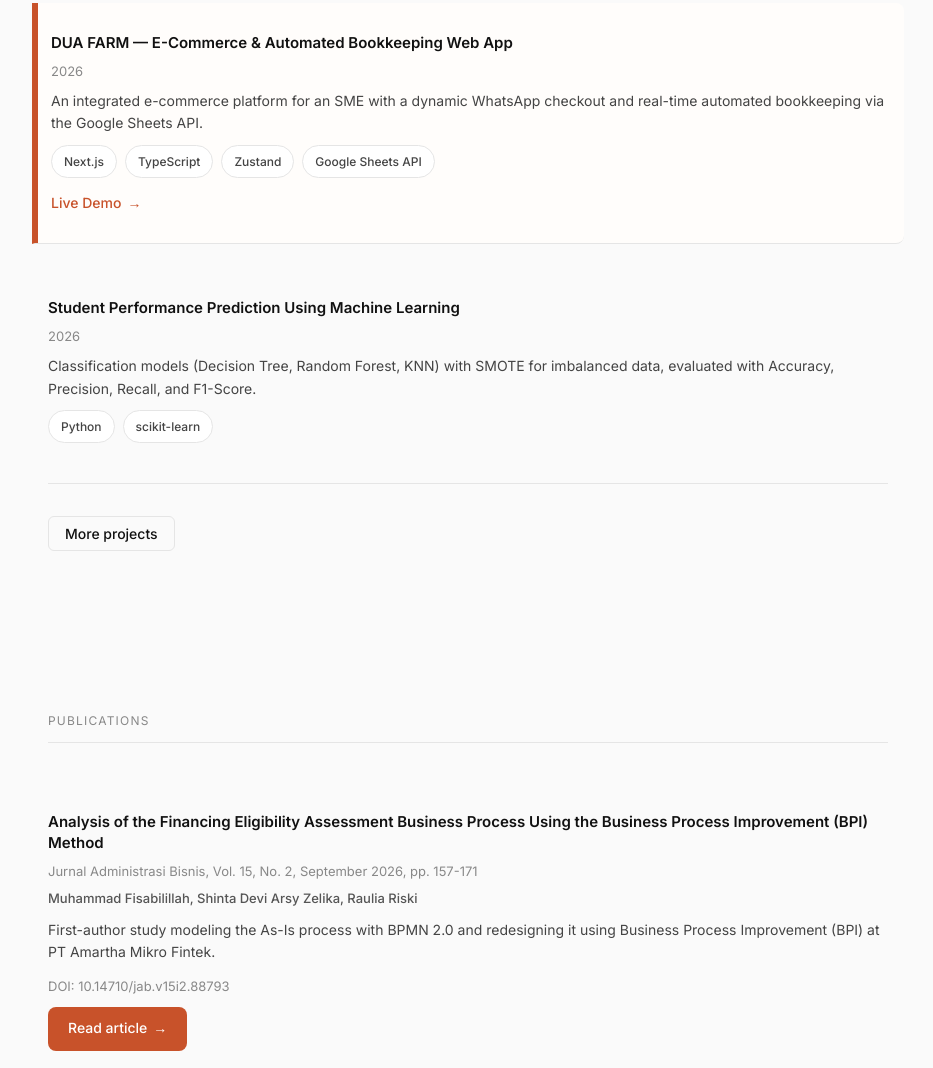
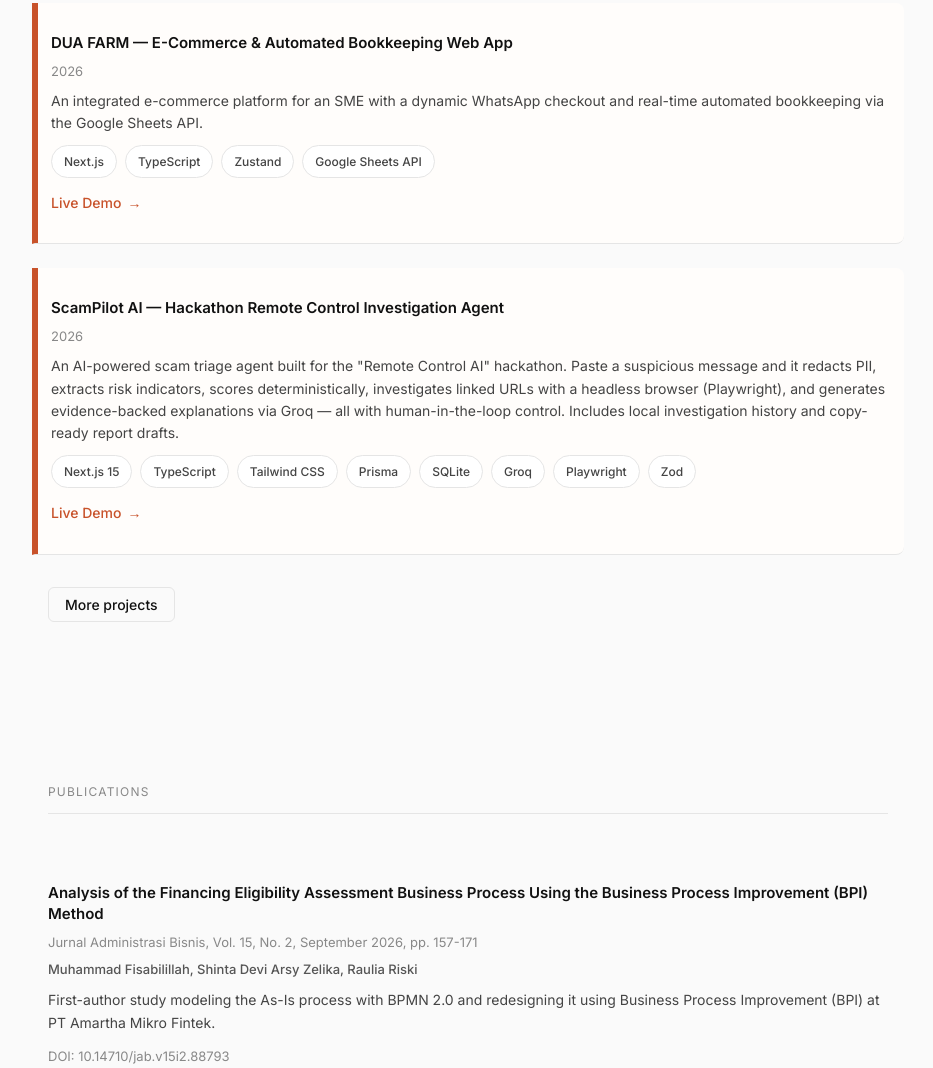
Before and after one commit to muhammadfisabilillah/portofolio-abil, a plain HTML site: page index.html in a window 1280 px wide. Shown: the part 1532-2600 px from the top of the page, without its empty margins (172-1105 px from the left). Drawn offline with Linux system fonts and the light colour scheme.

Commit message:
Add ScamPilot AI hackathon project as featured project #4; remove Student Performance Prediction project

```diff
--- a/index.html
+++ b/index.html
@@ -100,13 +100,16 @@
       </a>
     </div>
 
-    <div class="project-card">
-      <h3>Student Performance Prediction Using Machine Learning</h3>
+    <div class="project-card featured">
+      <h3>ScamPilot AI — Hackathon Remote Control Investigation Agent</h3>
       <span class="year">2026</span>
-      <p>Classification models (Decision Tree, Random Forest, KNN) with SMOTE for imbalanced data, evaluated with Accuracy, Precision, Recall, and F1-Score.</p>
+      <p>An AI-powered scam triage agent built for the "Remote Control AI" hackathon. Paste a suspicious message and it redacts PII, extracts risk indicators, scores deterministically, investigates linked URLs with a headless browser (Playwright), and generates evidence-backed explanations via Groq — all with human-in-the-loop control. Includes local investigation history and copy-ready report drafts.</p>
       <div class="project-tags">
-        <span>Python</span><span>scikit-learn</span>
+        <span>Next.js 15</span><span>TypeScript</span><span>Tailwind CSS</span><span>Prisma</span><span>SQLite</span><span>Groq</span><span>Playwright</span><span>Zod</span>
       </div>
+      <a href="https://scam-hackathon.vercel.app/" target="_blank" rel="noopener noreferrer" class="project-link">
+        Live Demo <span class="link-arrow">→</span>
+      </a>
     </div>
 
     <div class="project-toggle">
```
